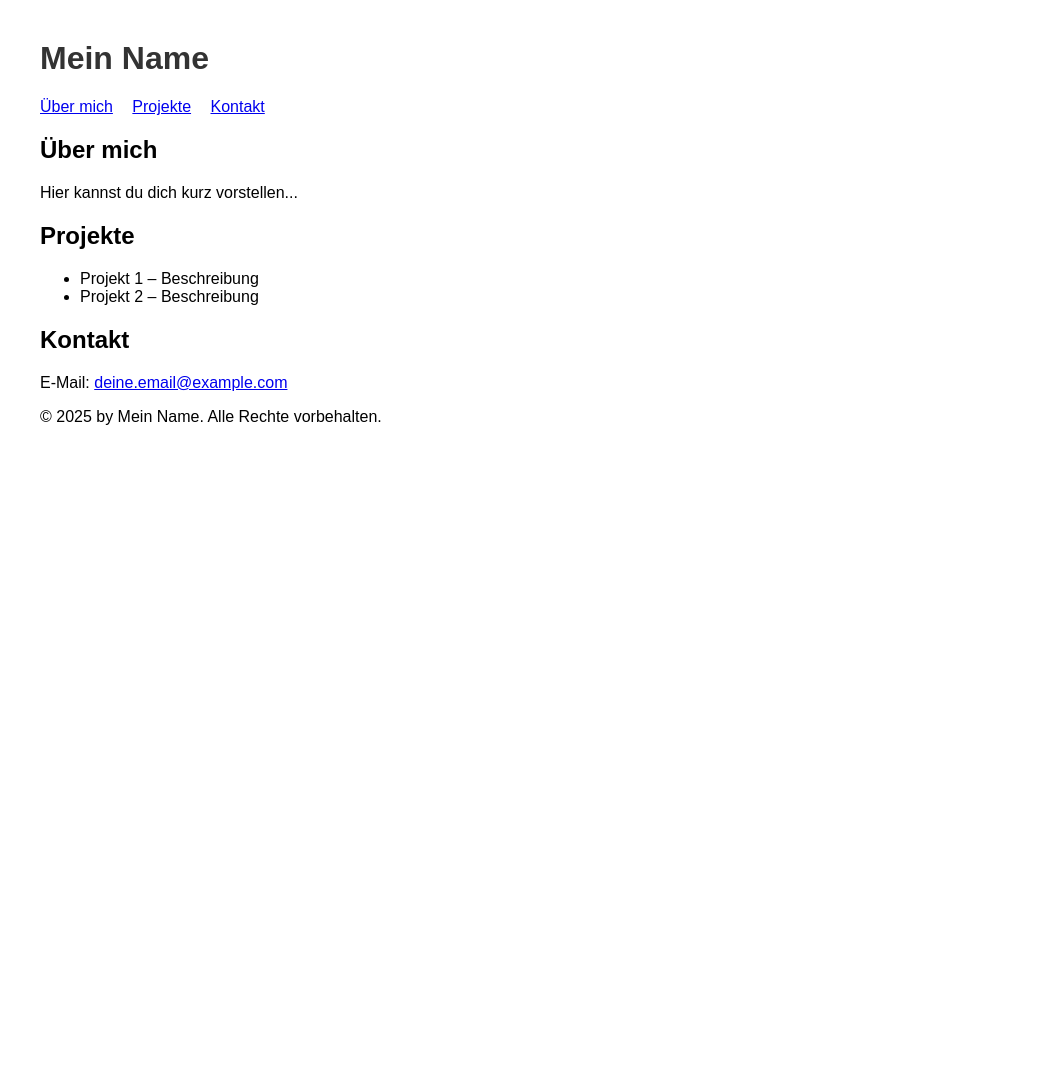
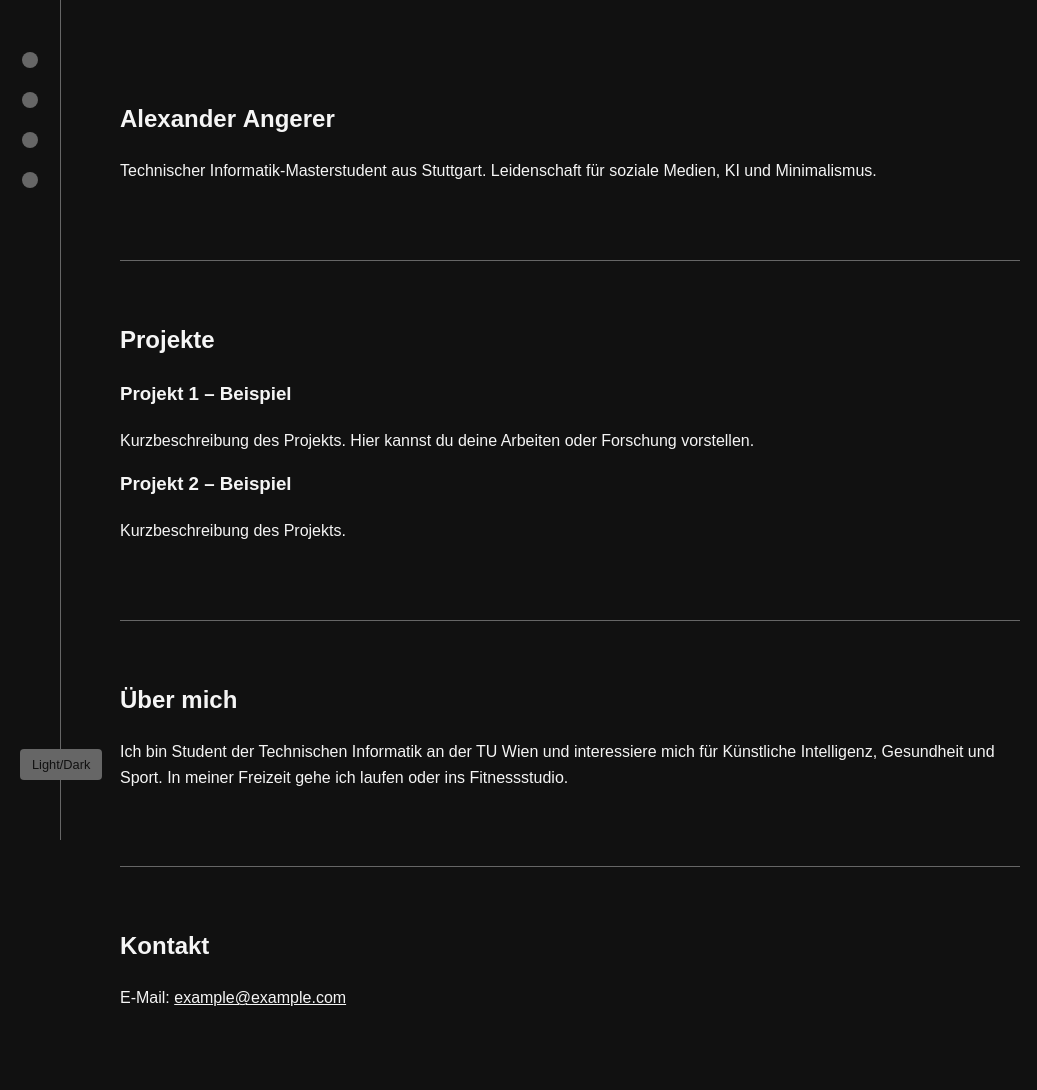
Before and after one commit to a2ngerer/personal-website, a plain HTML site: page index.html in a window 1280 px wide. Shown: the whole page, without its empty margins (0-1037 px from the left). Before the commit the page ends 800 px from the top, so only its background shows below. Drawn offline with Linux system fonts and the light colour scheme.

Commit message:
Update index.html with new design inspired by p5aholic site

```diff
--- a/index.html
+++ b/index.html
@@ -3,39 +3,119 @@
 <head>
 <meta charset="UTF-8">
 <meta name="viewport" content="width=device-width, initial-scale=1.0">
-<title>Mein Portfolio</title>
+<title>Alexander Angerer – Portfolio</title>
 <style>
-body { font-family: Arial, sans-serif; margin: 40px; }
-h1 { color: #333; }
-nav a { margin-right: 15px; }
+  :root {
+    --bg-color: #111;
+    --text-color: #f5f5f5;
+    --accent-color: #666;
+    --link-hover: #ccc;
+  }
+  body.light {
+    --bg-color: #f8f9fa;
+    --text-color: #111;
+    --accent-color: #888;
+    --link-hover: #444;
+  }
+  body {
+    margin: 0;
+    font-family: Arial, sans-serif;
+    background-color: var(--bg-color);
+    color: var(--text-color);
+    line-height: 1.6;
+    transition: background-color 0.3s, color 0.3s;
+  }
+  nav {
+    position: fixed;
+    top: 0;
+    left: 0;
+    width: 60px;
+    height: 100vh;
+    display: flex;
+    flex-direction: column;
+    align-items: center;
+    padding-top: 40px;
+    background-color: var(--bg-color);
+    border-right: 1px solid var(--accent-color);
+  }
+  nav a {
+    display: block;
+    width: 16px;
+    height: 16px;
+    border-radius: 50%;
+    background-color: var(--accent-color);
+    margin: 12px 0;
+    text-indent: -9999px;
+  }
+  nav a:hover {
+    background-color: var(--link-hover);
+  }
+  main {
+    margin-left: 80px;
+    padding: 40px;
+    max-width: 900px;
+  }
+  section {
+    padding: 60px 0;
+    border-bottom: 1px solid var(--accent-color);
+  }
+  section:last-child {
+    border-bottom: none;
+  }
+  h1, h2, h3 {
+    margin-top: 0;
+  }
+  .toggle-btn {
+    position: fixed;
+    bottom: 20px;
+    left: 20px;
+    background-color: var(--accent-color);
+    border: none;
+    color: var(--bg-color);
+    padding: 8px 12px;
+    border-radius: 4px;
+    cursor: pointer;
+    font-size: 0.8rem;
+  }
 </style>
 </head>
-<body>
-<header>
-<h1>Mein Name</h1>
+<body class="dark">
 <nav>
-<a href="#about">Über mich</a>
-<a href="#projects">Projekte</a>
-<a href="#contact">Kontakt</a>
+  <a href="#home">Home</a>
+  <a href="#projects">Projekte</a>
+  <a href="#about">Über</a>
+  <a href="#contact">Kontakt</a>
 </nav>
-</header>
-<section id="about">
-<h2>Über mich</h2>
-<p>Hier kannst du dich kurz vorstellen...</p>
+<button class="toggle-btn" onclick="toggleTheme()">Light/Dark</button>
+<main>
+<section id="home">
+  <h1>Alexander Angerer</h1>
+  <p>Technischer Informatik‑Masterstudent aus Stuttgart. Leidenschaft für soziale Medien, KI und Minimalismus.</p>
 </section>
 <section id="projects">
-<h2>Projekte</h2>
-<ul>
-<li>Projekt 1 – Beschreibung</li>
-<li>Projekt 2 – Beschreibung</li>
-</ul>
+  <h2>Projekte</h2>
+  <article>
+    <h3>Projekt 1 – Beispiel</h3>
+    <p>Kurzbeschreibung des Projekts. Hier kannst du deine Arbeiten oder Forschung vorstellen.</p>
+  </article>
+  <article>
+    <h3>Projekt 2 – Beispiel</h3>
+    <p>Kurzbeschreibung des Projekts.</p>
+  </article>
+</section>
+<section id="about">
+  <h2>Über mich</h2>
+  <p>Ich bin Student der Technischen Informatik an der TU Wien und interessiere mich für Künstliche Intelligenz, Gesundheit und Sport. In meiner Freizeit gehe ich laufen oder ins Fitnessstudio.</p>
 </section>
 <section id="contact">
-<h2>Kontakt</h2>
-<p>E-Mail: <a href="mailto:deine.email@example.com">deine.email@example.com</a></p>
+  <h2>Kontakt</h2>
+  <p>E‑Mail: <a href="mailto:example@example.com" style="color:var(--text-color); text-decoration:underline;">example@example.com</a></p>
 </section>
-<footer>
-<p>&copy; 2025 by Mein Name. Alle Rechte vorbehalten.</p>
-</footer>
+</main>
+<script>
+function toggleTheme() {
+  document.body.classList.toggle('light');
+}
+</script>
 </body>
 </html>
```
